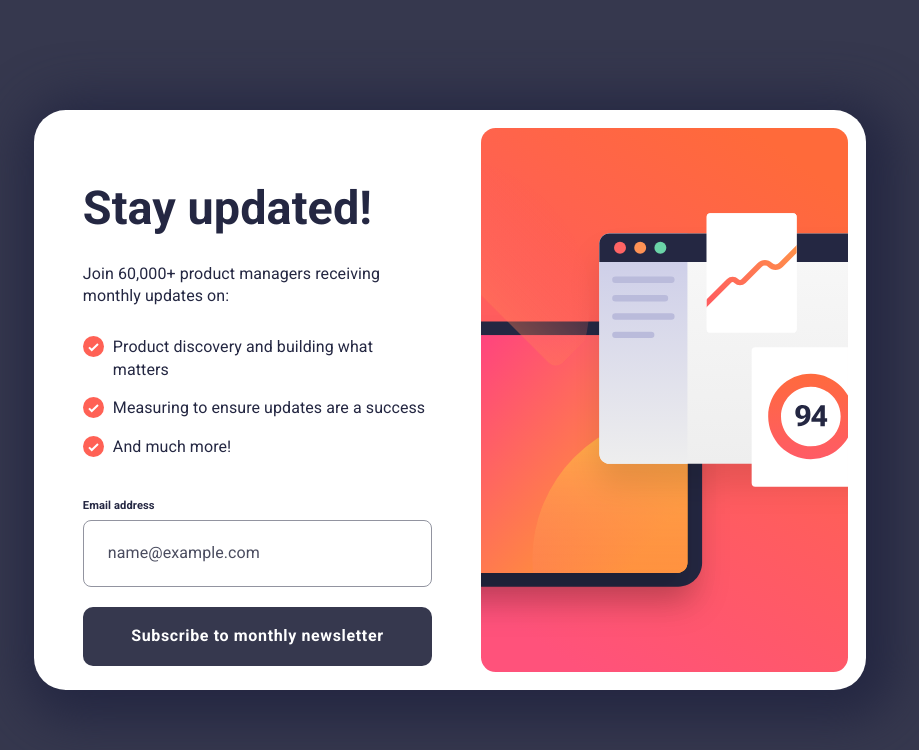
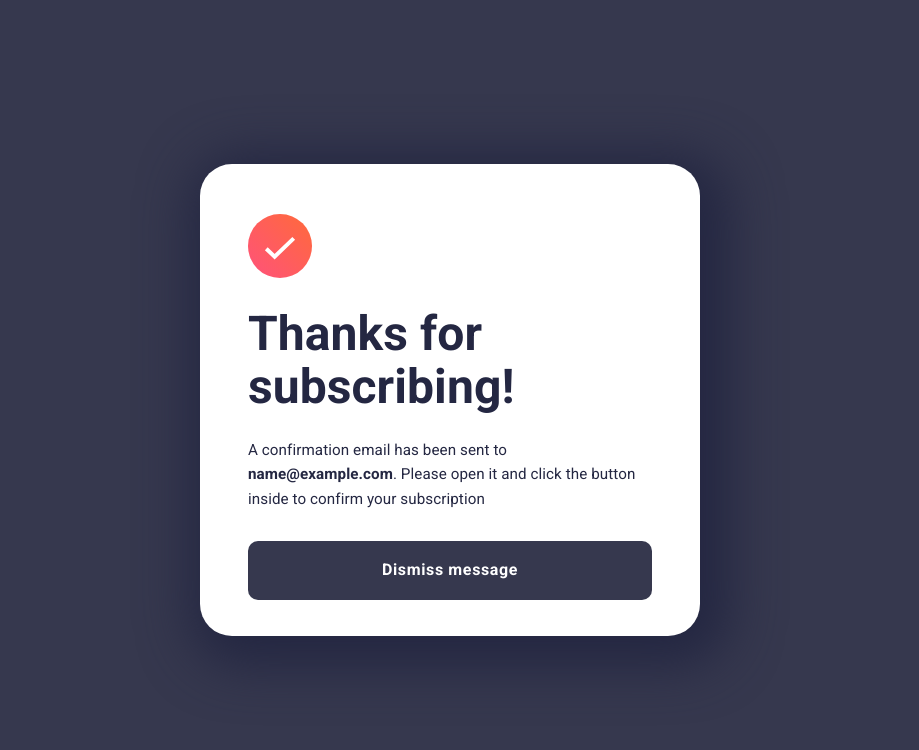
Before and after one commit to EtFX1/Frontend-mentor-Newsletter-Signup, a plain HTML site: page index.html in a window 1280 px wide. Both pictures are taken after typing "name@example.com" into the empty fields and a click on the button "Subscribe to monthly newsletter". Shown: the whole page, without its empty margins (190-1109 px from the left). Drawn offline with nearby package versions, Linux system fonts and the light colour scheme.

Commit message:
made the javascript remove and add the right classes

```diff
--- a/index.js
+++ b/index.js
@@ -28,21 +28,19 @@ form.addEventListener("submit", (event) => {
         errorMsg.classList.add("error-message-styles");
     }
 
-    // emailIncorrect();
 
     // * function that does some styling when the user types in the correct email
     emailCorrect = () => {
 
-        // * the main card dissapears
+        // * the main card disappears
         mainCard.classList.add("display-none");
 
         //* the thank you card appears
+        thankYouCard.classList.remove("display-none");
         thankYouCard.classList.add("display-block");
         userEmailInsert.innerText = userEmailInput;
     }
 
-    // emailCorrect()
-
-    // //* conditional statement to run the either of the functions  based on whether the email input is correct or not
-    // !validation ? emailIncorrect() : emailCorrect();
+    //* conditional statement to run the either of the functions  based on whether the email input is correct or not
+    !validation ? emailIncorrect() : emailCorrect();
 })
--- a/styles.css
+++ b/styles.css
@@ -28,7 +28,14 @@
     font-family: 1rem;
 }
 
-/* *display block and display none utility classes that are added/removed from elements with javacript */
+/*  *targets background of card */
+/* *making the white background a flex container so the content and image can be side by side */
+
+.main-card-background {
+    display: flex;
+}
+
+/* *display block and display none utility classes that are added/removed from elements with javascript */
 
 .display-none {
     display: none;
@@ -36,13 +43,6 @@
 
 .display-block {
     display: block;
-}
-
-/*  *targets background of card */
-/* *making the white background a flex container so the content and image can be side by side */
-
-.main-card-background {
-    display: flex;
 }
 
 /* !MAIN PAGE */
@@ -249,7 +249,7 @@
     .thank-you-card-background {
         padding: 0 3rem;
         width: 31.25rem;
-        height: 29rem;
+        height: 29.5rem;
     }
 
     .thanks-heading {
@@ -260,9 +260,10 @@
     .check-img {
         margin-bottom: 1.5rem;
     }
+
     /* * "Paragraph confirmation text" */
     .confirmation-text {
-        /* todo: might make variable */
-        margin-bottom: 2rem;
+        font-size: 0.95rem;
+        margin-bottom: 1.9rem;
     }
 }
```
